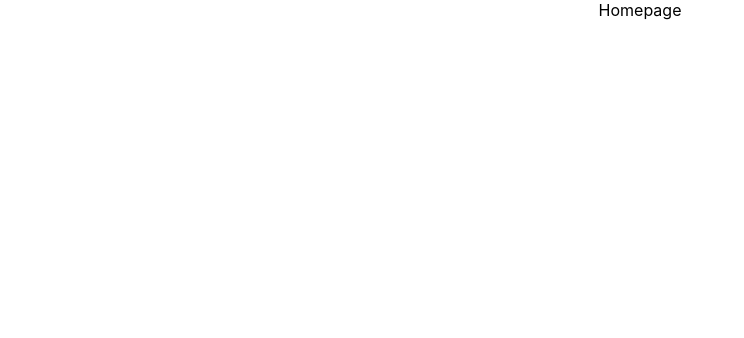
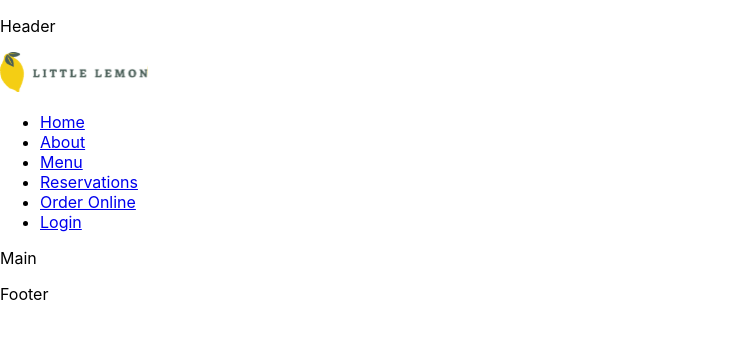
Before and after one commit to Vivian-Trieu/capstone-project, a React (Create React App) app: page / in a window 1280 px wide. Shown: the top 338 px of the page, without its empty margins (0-744 px from the left). Built offline with nearby package versions, Linux system fonts and the light colour scheme.

Commit message:
set up app sections

```diff
--- a/src/App.js
+++ b/src/App.js
@@ -1,10 +1,17 @@
 import './App.css';
+import Header from './components/Header';
+import Nav from './components/Nav';
+import Main from './components/Main';
+import Footer from './components/Footer';
 
 function App() {
   return (
-    <div className="App">
-      Homepage
-    </div>
+    <>
+      <Header/>
+      <Nav/>
+      <Main/>
+      <Footer/>
+    </>
   );
 }
 
--- /dev/null
+++ b/src/components/Footer.js
@@ -0,0 +1,9 @@
+const Footer = () => {
+    return (
+        <footer>
+            <p>Footer</p>
+        </footer>
+    )
+}
+
+export default Footer;
--- /dev/null
+++ b/src/components/Header.js
@@ -0,0 +1,9 @@
+const Header = () => {
+    return (
+        <header>
+            <p>Header</p>
+        </header>
+    )
+}
+
+export default Header;
--- /dev/null
+++ b/src/components/Main.js
@@ -0,0 +1,9 @@
+const Main = () => {
+    return (
+        <main>
+            <p>Main</p>
+        </main>
+    )
+}
+
+export default Main;
--- /dev/null
+++ b/src/components/Nav.js
@@ -0,0 +1,31 @@
+import Logo from '../images/Logo.svg';
+
+const Nav = () => {
+    return (
+        <nav>
+            <img src={Logo} alt='Logo'></img>
+            <ul>
+                <li>
+                    <a href='/Home'>Home</a>
+                </li>
+                <li>
+                    <a href='/About'>About</a>
+                </li>
+                <li>
+                    <a href='/Menu'>Menu</a>
+                </li>
+                <li>
+                    <a href='/Reservations'>Reservations</a>
+                </li>
+                <li>
+                    <a href='/Order-Online'>Order Online</a>
+                </li>
+                <li>
+                    <a href='/Login'>Login</a>
+                </li>
+            </ul>
+        </nav>
+    )
+}
+
+export default Nav;
```
Also changed, not shown: src/images/Logo.svg (added).
